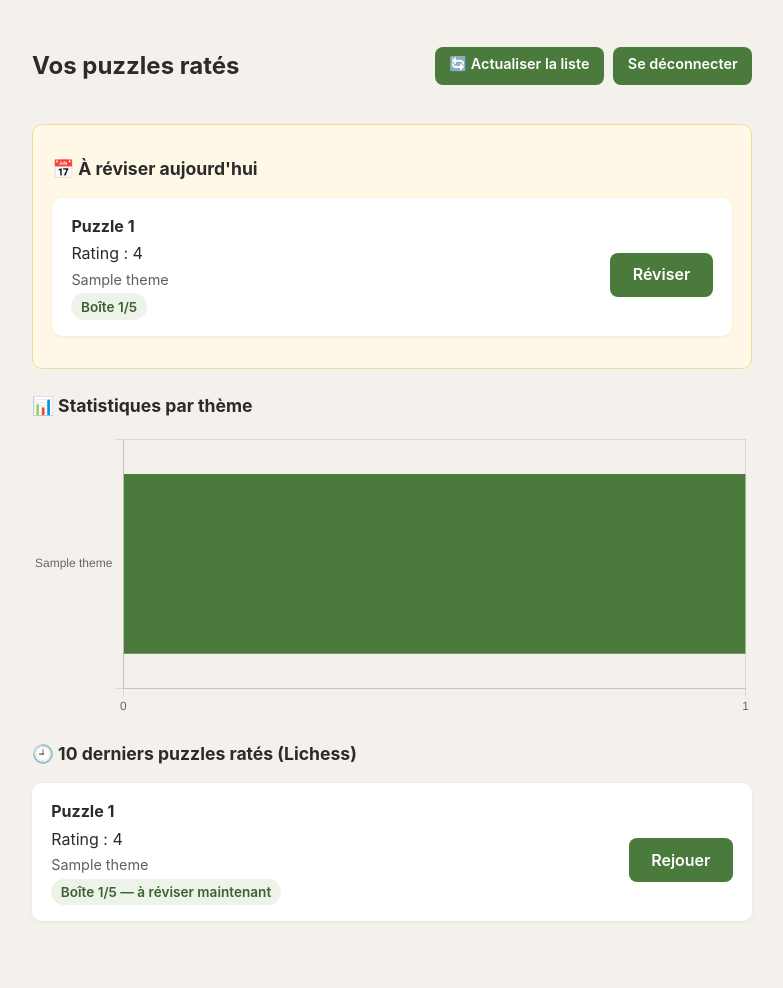
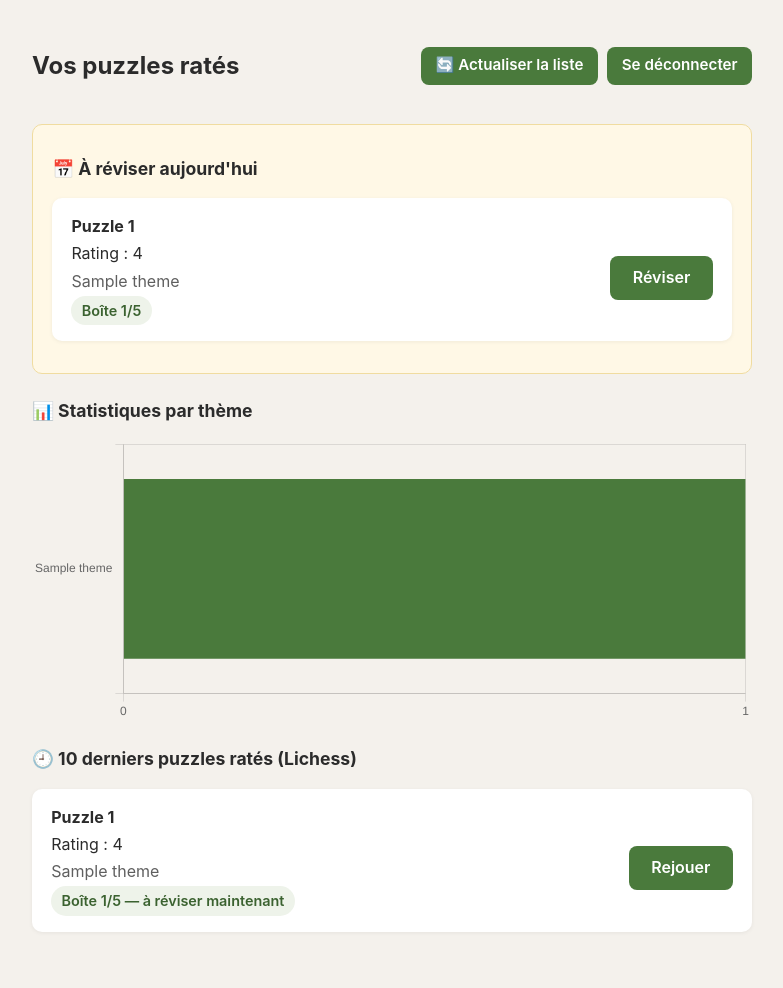
Before and after one commit to ycarissan/lichess_replay, a Flask app: template templates/puzzles.html in a window 1280 px wide. Shown: the whole page, without its empty margins (248-1031 px from the left). Before the commit the page ends 921 px from the top, so only its background shows below. Run offline with Flask 3, Linux system fonts and the light colour scheme; the template is opened without the code that fills it: most values are stand-ins (such as "Sample title", 1, 10 or a date in 2020).

Commit message:
Aligner les tailles de police sur les recommandations Apple/Google (16px min pour le texte de contenu)

```diff
--- a/static/style.css
+++ b/static/style.css
@@ -59,7 +59,7 @@ h1 { font-size: 1.5rem; }
   gap: 0.6rem;
 }
 
-.btn.small { padding: 0.5rem 0.9rem; font-size: 0.9rem; margin-top: 0; min-height: 38px; }
+.btn.small { padding: 0.5rem 0.9rem; font-size: 0.95rem; margin-top: 0; min-height: 38px; }
 .btn:hover { background: #3b6230; }
 
 .error {
@@ -85,7 +85,7 @@ h1 { font-size: 1.5rem; }
 }
 
 .puzzle-info { display: flex; flex-direction: column; gap: 0.2rem; min-width: 0; word-break: break-word; }
-.themes { color: #5f5f5f; font-size: 0.9rem; }
+.themes { color: #5f5f5f; font-size: 1rem; }
 
 .controls {
   display: flex;
@@ -104,7 +104,7 @@ h1 { font-size: 1.5rem; }
   min-height: 44px;
 }
 
-.hint { color: #5f5f5f; font-size: 0.95rem; }
+.hint { color: #5f5f5f; font-size: 1rem; }
 
 section { margin-bottom: 1.5rem; }
 section h2 { font-size: 1.1rem; margin-bottom: 0.6rem; }
@@ -113,9 +113,9 @@ section h2 { font-size: 1.1rem; margin-bottom: 0.6rem; }
   display: inline-block;
   background: #eef3ea;
   color: #3b6230;
-  font-size: 0.85rem;
+  font-size: 0.9rem;
   font-weight: 600;
-  padding: 0.2rem 0.6rem;
+  padding: 0.25rem 0.65rem;
   border-radius: 999px;
   width: fit-content;
 }
@@ -136,7 +136,7 @@ section h2 { font-size: 1.1rem; margin-bottom: 0.6rem; }
   color: #fff;
   padding: 0.7rem 1.2rem;
   border-radius: 8px;
-  font-size: 0.9rem;
+  font-size: 1rem;
   opacity: 0;
   transition: opacity 0.3s ease, transform 0.3s ease;
   z-index: 1000;
```
